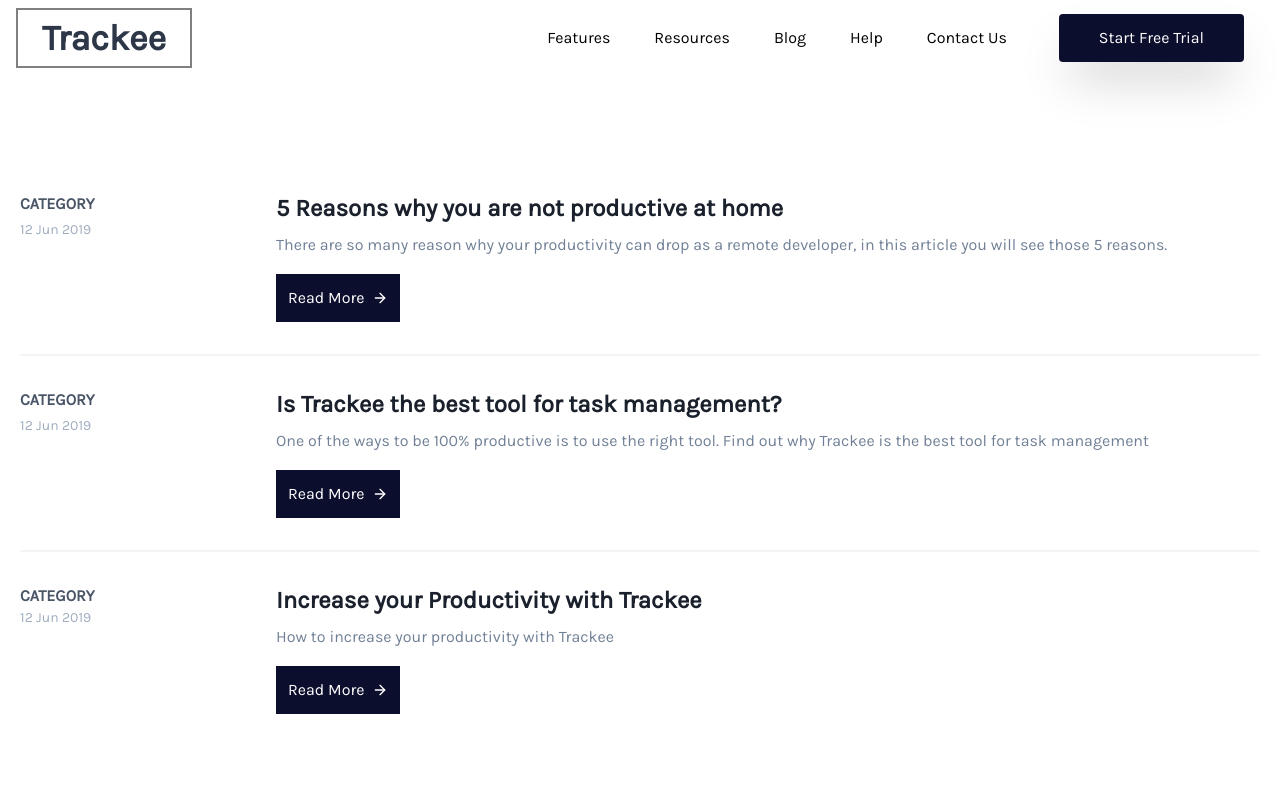
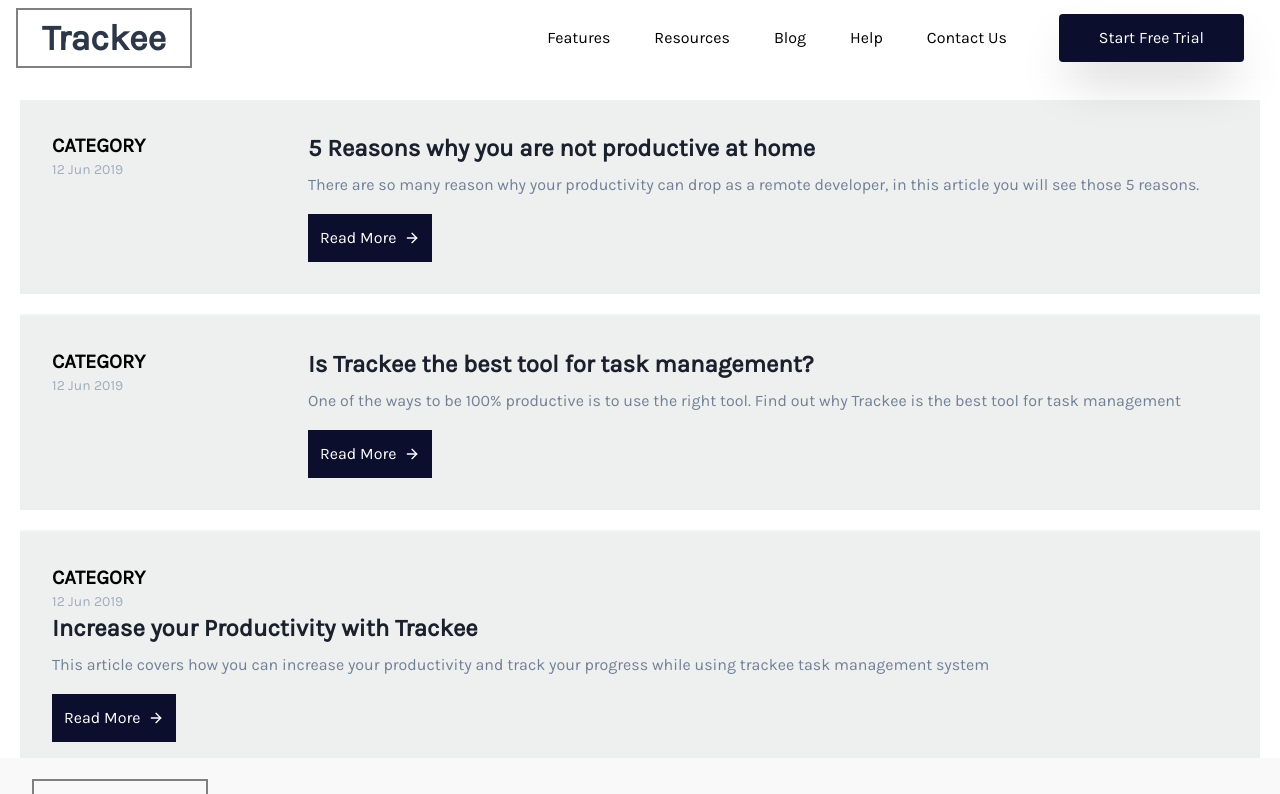
Before and after one commit to Emilsone/old-trackee-page, a Vue app: page /blog in a window 1280 px wide. Shown: the top 794 px of the page. Built offline with nearby package versions, Linux system fonts and the light colour scheme.

Commit message:
refix blog page

```diff
--- a/src/components/mainpage/SuscribePage.vue
+++ b/src/components/mainpage/SuscribePage.vue
@@ -32,7 +32,7 @@
             <h3 class="text-4xl font-bold text-white">Subscribe</h3>
             <p class="mt-2 text-white">
               Join our weekly digest. You'll also receive some of our best posts
-              today.
+              weekly.
             </p>
           </div>
           <div class="relative flex-grow w-full">
--- a/src/views/Blog.vue
+++ b/src/views/Blog.vue
@@ -1,15 +1,15 @@
 <template>
   <main>
     <TheHeader />
-    <section class="text-gray-600 body-font overflow-hidden mt-24">
-      <div class="container px-5 py-24 mx-auto">
+    <section class="text-gray-600 body-font mt-24">
+      <div class="container px-5 py-4 mx-auto">
         <div class="-my-8 divide-y-2 divide-gray-100">
-          <div class="py-8 flex flex-wrap md:flex-nowrap">
+          <div class="py-8 px-8 mt-5 flex flex-wrap md:flex-nowrap bg-btn">
             <div class="md:w-64 md:mb-0 mb-6 flex-shrink-0 flex flex-col">
-              <span class="font-semibold title-font text-gray-700"
+              <span class="font-bold title-font text-black text-xl"
                 >CATEGORY</span
               >
-              <span class="mt-1 text-gray-500 text-sm">12 Jun 2019</span>
+              <span class="text-sm text-gray-500">12 Jun 2019</span>
             </div>
             <div class="md:flex-grow">
               <h2 class="text-2xl font-bold text-gray-900 title-font mb-2">
@@ -36,12 +36,13 @@
               </a>
             </div>
           </div>
-          <div class="py-8 flex flex-wrap md:flex-nowrap">
+
+          <div class="py-8 px-8 mt-5 flex flex-wrap md:flex-nowrap bg-btn">
             <div class="md:w-64 md:mb-0 mb-6 flex-shrink-0 flex flex-col">
-              <span class="font-semibold title-font text-gray-700"
+              <span class="font-bold title-font text-black text-xl"
                 >CATEGORY</span
               >
-              <span class="mt-1 text-gray-500 text-sm">12 Jun 2019</span>
+              <span class="text-sm text-gray-500">12 Jun 2019</span>
             </div>
             <div class="md:flex-grow">
               <h2 class="text-2xl font-bold text-gray-900 title-font mb-2">
@@ -68,9 +69,10 @@
               </a>
             </div>
           </div>
-          <div class="py-8 flex flex-wrap md:flex-nowrap">
+
+          <div class="py-8 px-8 mt-5 flex flex-wrap md:flex-nowrap bg-btn">
             <div class="md:w-64 md:mb-0 mb-6 flex-shrink-0 flex flex-col">
-              <span class="font-semibold title-font text-gray-700"
+              <span class="font-bold title-font text-black text-xl"
                 >CATEGORY</span
               >
               <span class="text-sm text-gray-500">12 Jun 2019</span>
@@ -80,7 +82,8 @@
                 Increase your Productivity with Trackee
               </h2>
               <p class="leading-relaxed">
-                How to increase your productivity with Trackee
+                This article covers how you can increase your productivity and
+                track your progress while using trackee task management system
               </p>
               <a class="text-white inline-flex items-center mt-4 bg-month p-3"
                 >Read More
```
